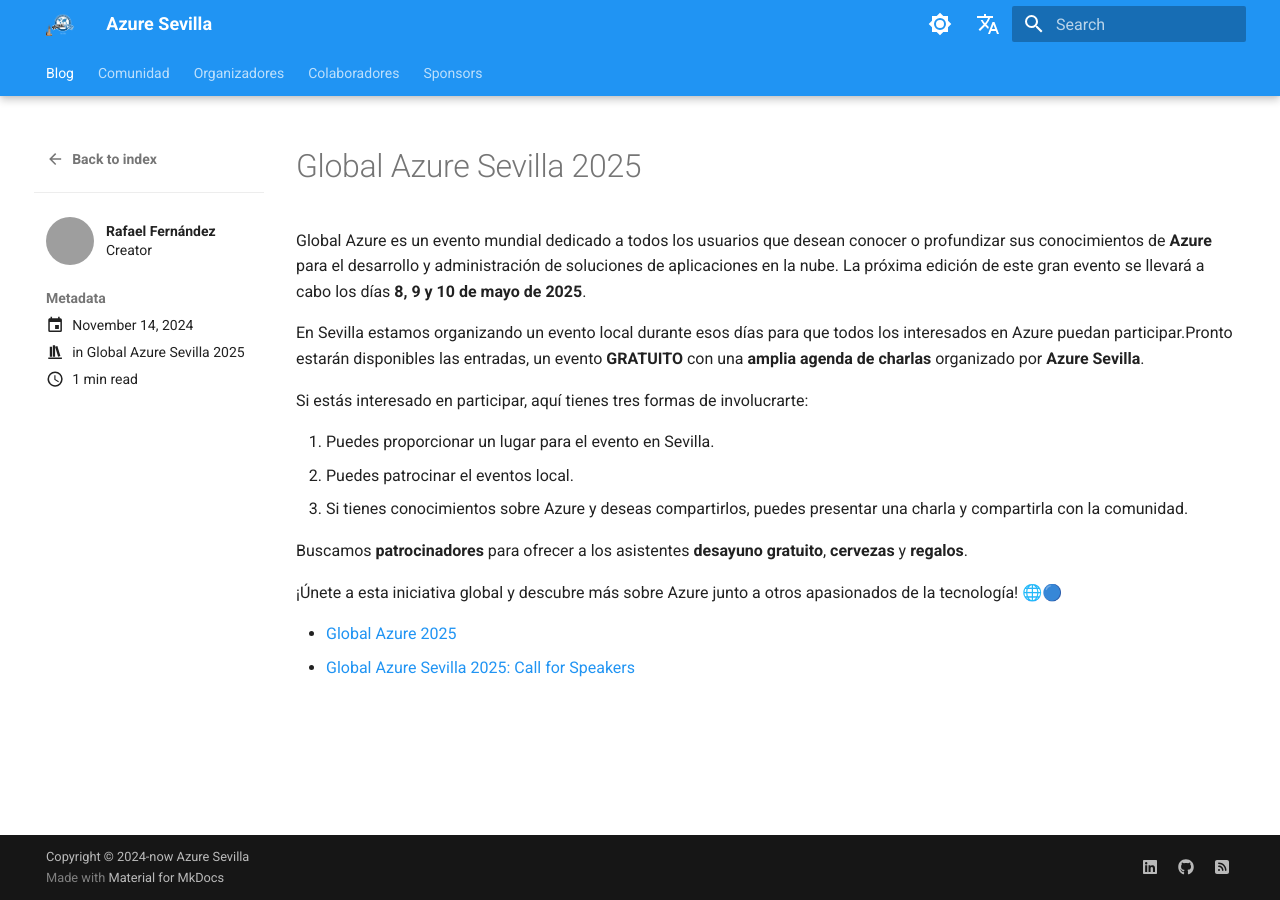
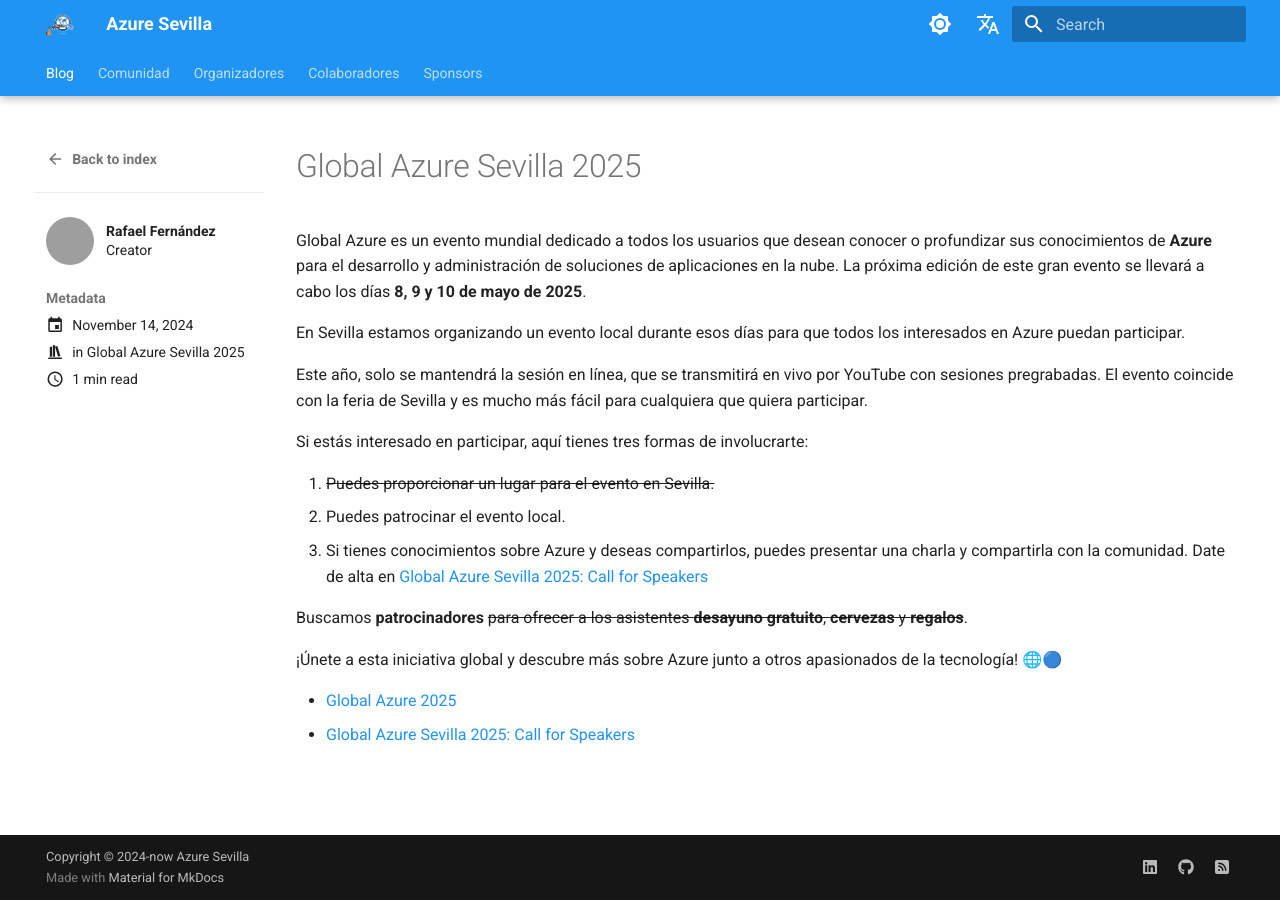
Before and after one commit to AzureSevilla/azuresevilla.github.io, an MkDocs documentation site: the page built from docs/blog/posts/2024/20241114_Global_Azure.md, in a window 1280 px wide. Built offline with MkDocs 1.6.1 and Material for MkDocs 9.7.7, drawn with Linux system fonts in a browser that asks for light colours; comment, search, counter and statistics services are not loaded; grey boxes are pictures that could not be loaded.

Commit message:
Update Global Azure Sevilla 2025 event details and refine participation options

```diff
--- a/docs/blog/posts/2024/20241114_Global_Azure.md
+++ b/docs/blog/posts/2024/20241114_Global_Azure.md
@@ -11,15 +11,17 @@
 
 Global Azure es un evento mundial dedicado a todos los usuarios que desean conocer o profundizar sus conocimientos de **Azure** para el desarrollo y administración de soluciones de aplicaciones en la nube. La próxima edición de este gran evento se llevará a cabo los días **8, 9 y 10 de mayo de 2025**.
 
-En Sevilla estamos organizando un evento local durante esos días para que todos los interesados en Azure puedan participar.Pronto estarán disponibles las entradas, un evento **GRATUITO** con una **amplia agenda de charlas** organizado por **Azure Sevilla**.
+En Sevilla estamos organizando un evento local durante esos días para que todos los interesados en Azure puedan participar.
+
+Este año, solo se mantendrá la sesión en línea, que se transmitirá en vivo por YouTube con sesiones pregrabadas. El evento coincide con la feria de Sevilla y es mucho más fácil para cualquiera que quiera participar.
 
 Si estás interesado en participar, aquí tienes tres formas de involucrarte:
 
-1. Puedes proporcionar un lugar para el evento en Sevilla.
-2. Puedes patrocinar el eventos local.
-3. Si tienes conocimientos sobre Azure y deseas compartirlos, puedes presentar una charla y compartirla con la comunidad.
+1. ~~Puedes proporcionar un lugar para el evento en Sevilla.~~
+2. Puedes patrocinar el evento local.
+3. Si tienes conocimientos sobre Azure y deseas compartirlos, puedes presentar una charla y compartirla con la comunidad. Date de alta en [Global Azure Sevilla 2025: Call for Speakers](https://sessionize.com/global-azure-sevilla-2025/)
 
- Buscamos **patrocinadores** para ofrecer a los asistentes **desayuno gratuito**, **cervezas** y **regalos**.
+Buscamos **patrocinadores** ~~para ofrecer a los asistentes **desayuno gratuito**, **cervezas** y **regalos**~~.
 
 ¡Únete a esta iniciativa global y descubre más sobre Azure junto a otros apasionados de la tecnología! 🌐🔵
 
```
